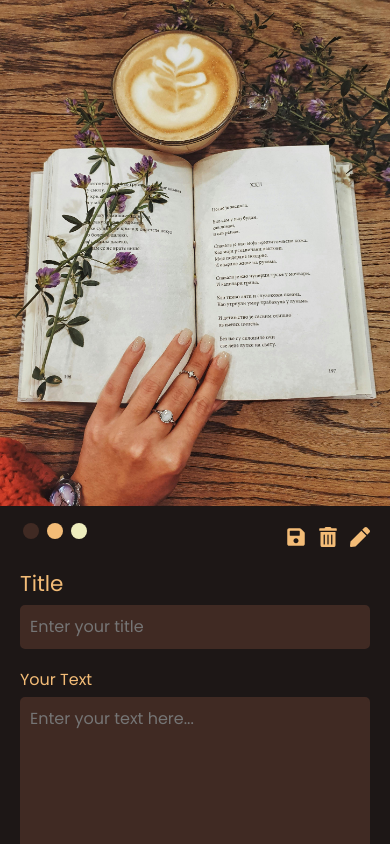
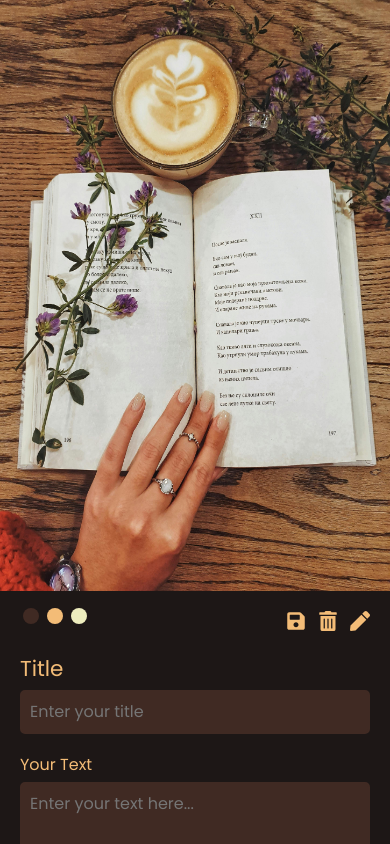
Before and after one commit to farahjahangir12/Poetry-Writing, a React (Vite) app: page / in a window 390 px wide. Shown: the top 844 px of the page. Built offline with nearby package versions, Linux system fonts and the light colour scheme.

Commit message:
Update App.css

```diff
--- a/src/App.css
+++ b/src/App.css
@@ -132,7 +132,7 @@ section{
     }
     img{
         width:100%;
-        height:60vh;
+        height:70vh;
     }
 
 }
```
